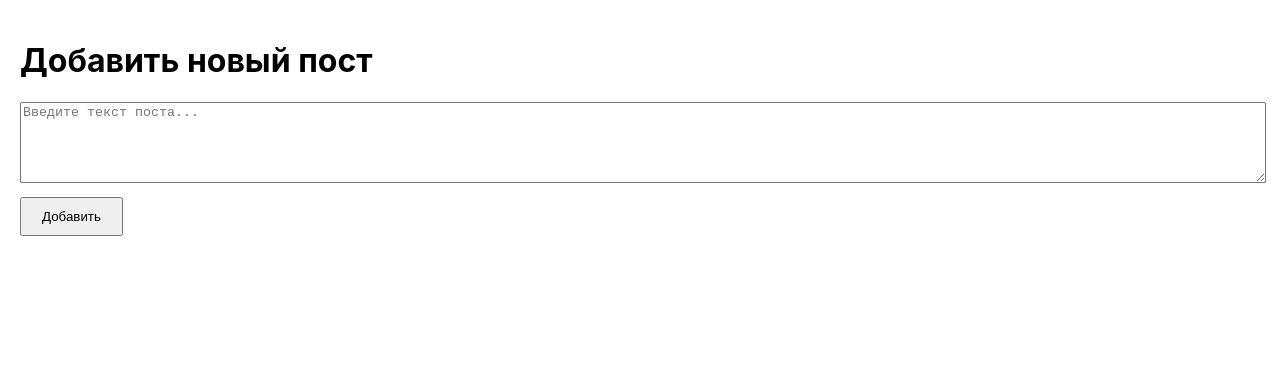
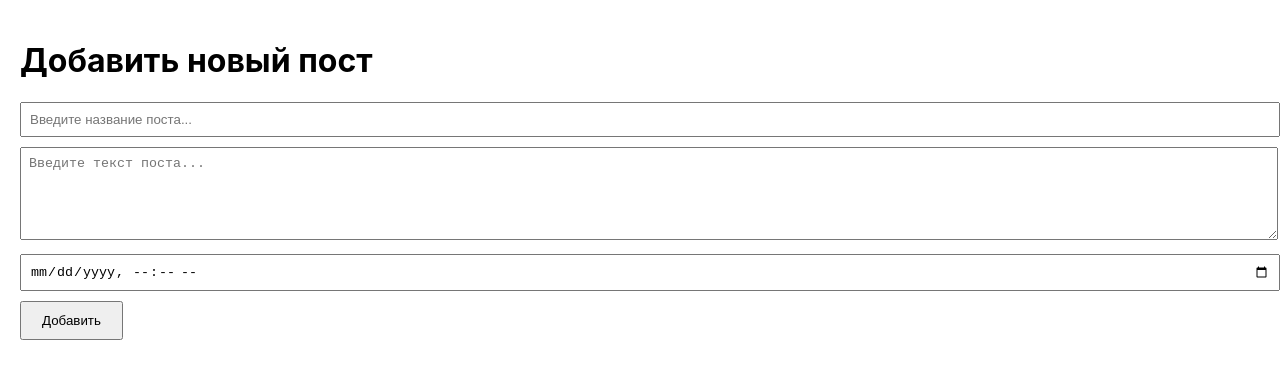
Before and after one commit to tensazangetsu92/PasteBin, a React (Create React App) app in the folder microservices/pastebin_frontend/: page / in a window 1280 px wide. Shown: the top 378 px of the page. Built offline with nearby package versions, Linux system fonts and the light colour scheme.

Commit message:
feat: frontend connected

```diff
--- a/microservices/pastebin_frontend/src/HomePage.js
+++ b/microservices/pastebin_frontend/src/HomePage.js
@@ -2,7 +2,9 @@ import React, { useState } from 'react';
 import axios from 'axios';
 
 function HomePage() {
-  const [postContent, setPostContent] = useState('');
+  const [postName, setPostName] = useState(''); // Для названия поста
+  const [postContent, setPostContent] = useState(''); // Для текста поста
+  const [expiresAt, setExpiresAt] = useState(''); // Для даты истечения
   const [responseMessage, setResponseMessage] = useState('');
 
   const handleSubmit = async () => {
@@ -12,25 +14,42 @@ function HomePage() {
     }
 
     try {
-      const response = await axios.post('http://localhost:8000/api/posts', {
-        content: postContent,
+      await axios.post('http://localhost:8000/api/', {
+        name: postName || 'Untitled', // Если название пустое, использовать "Untitled"
+        text: postContent,
+        expires_at: expiresAt || null, // Если дата не указана, оставить null
       });
       setResponseMessage('Пост успешно добавлен!');
-      setPostContent(''); // Очистить поле после успешной отправки
+      setPostName('');
+      setPostContent('');
+      setExpiresAt('');
     } catch (error) {
-      setResponseMessage('Ошибка при добавлении поста.');
+      setResponseMessage(`Ошибка: ${error.response?.data?.detail || 'Неизвестная ошибка'}`);
     }
   };
 
   return (
     <div style={{ padding: '20px' }}>
       <h1>Добавить новый пост</h1>
+      <input
+        type="text"
+        placeholder="Введите название поста..."
+        value={postName}
+        onChange={(e) => setPostName(e.target.value)}
+        style={{ width: '100%', marginBottom: '10px', padding: '8px' }}
+      />
       <textarea
         placeholder="Введите текст поста..."
         value={postContent}
         onChange={(e) => setPostContent(e.target.value)}
         rows="5"
-        style={{ width: '100%', marginBottom: '10px' }}
+        style={{ width: '100%', marginBottom: '10px', padding: '8px' }}
+      />
+      <input
+        type="datetime-local"
+        value={expiresAt}
+        onChange={(e) => setExpiresAt(e.target.value)}
+        style={{ width: '100%', marginBottom: '10px', padding: '8px' }}
       />
       <button onClick={handleSubmit} style={{ padding: '10px 20px' }}>
         Добавить
```
Also changed, not shown: 2 other files (tests, documents, lock files or other folders).
